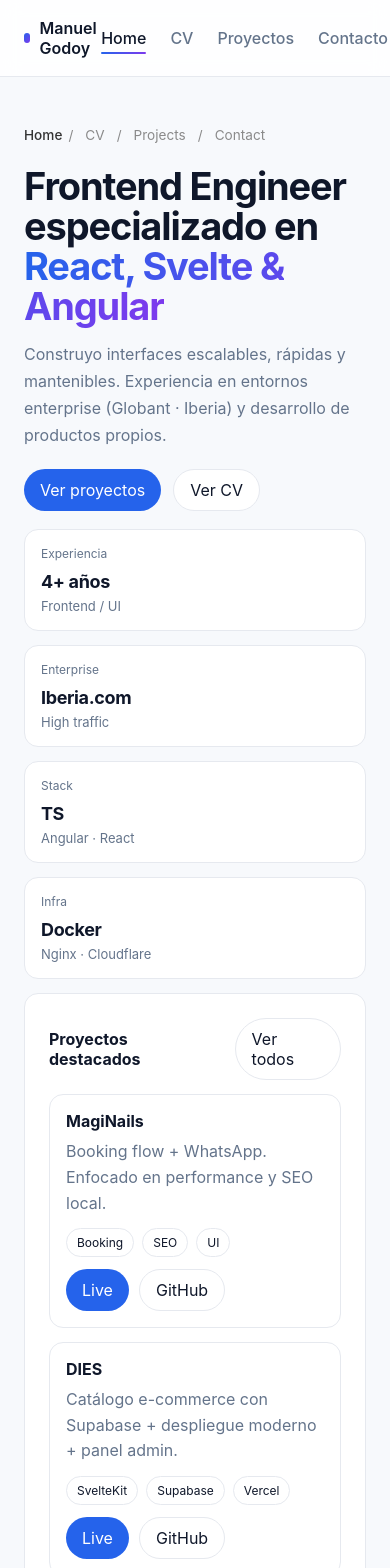
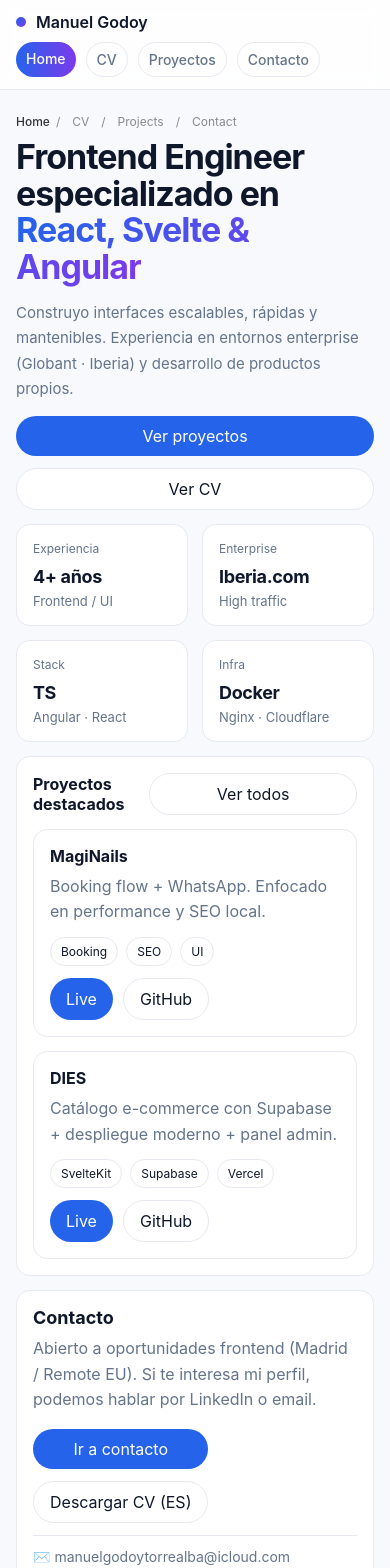
Before and after one commit to manuelgodoytorrealba/Portfolio, an Angular app: page / in a window 390 px wide. Shown: the top 1568 px of the page. Built offline with nearby package versions, Linux system fonts and the light colour scheme.

Commit message:
responsive

```diff
--- a/src/app/layout/shell/shell.scss
+++ b/src/app/layout/shell/shell.scss
@@ -60,3 +60,36 @@ nav a.active::after {
   background: linear-gradient(90deg, #2563eb, #7c3aed);
   border-radius: 2px;
 }
+
+@media (max-width: 720px) {
+  .inner {
+    padding: 12px 16px;
+    flex-direction: column;
+    align-items: flex-start;
+    gap: 10px;
+  }
+
+  nav {
+    width: 100%;
+    gap: 10px;
+    flex-wrap: wrap;
+  }
+
+  nav a {
+    font-size: 14px;
+    padding: 8px 10px;
+    border: 1px solid var(--border);
+    border-radius: 999px;
+    background: rgba(255, 255, 255, 0.7);
+  }
+
+  nav a.active::after {
+    display: none; /* en móvil, mejor sin la línea */
+  }
+
+  nav a.active {
+    color: #fff;
+    border: none;
+    background: linear-gradient(90deg, #2563eb, #7c3aed);
+  }
+}
--- a/src/app/pages/home/home.scss
+++ b/src/app/pages/home/home.scss
@@ -217,3 +217,65 @@
   color: var(--text);
   text-decoration: underline;
 }
+
+@media (max-width: 600px) {
+  .hero {
+    margin: 6px 0 12px;
+    max-width: 100%;
+
+    p {
+      font-size: 15px;
+      margin-bottom: 14px;
+    }
+  }
+
+  /* Breadcrumbs: en móvil ocupan mucho y no aportan tanto */
+  .breadcrumbs {
+    margin-bottom: 10px;
+    font-size: 12px;
+    overflow-x: auto;
+    white-space: nowrap;
+    -webkit-overflow-scrolling: touch;
+  }
+
+  /* Mini-cards: 2 columnas en móvil (se siente mucho más “app”) */
+  .grid-4 {
+    grid-template-columns: repeat(2, 1fr);
+  }
+
+  /* Featured: 1 columna */
+  .featuredGrid {
+    grid-template-columns: 1fr;
+  }
+
+  /* Acciones dentro de featureCard: no full width, mejor compact */
+  .featureCard .actions {
+    display: flex;
+    gap: 10px;
+  }
+
+  .featureCard .btn {
+    width: auto; /* override del global */
+  }
+
+  /* Contact CTA botones: sí full width (mejor UX) */
+  .contact-cta__top .actions {
+    display: grid;
+    grid-template-columns: 1fr;
+  }
+
+  .contact-cta__top .btn {
+    width: 100%;
+  }
+}
+
+/* Ajuste intermedio: móviles grandes / tablets pequeñas */
+@media (min-width: 601px) and (max-width: 860px) {
+  .grid-4 {
+    grid-template-columns: repeat(2, 1fr);
+  }
+
+  .featuredGrid {
+    grid-template-columns: 1fr 1fr;
+  }
+}
--- a/src/styles.scss
+++ b/src/styles.scss
@@ -67,3 +67,33 @@ body {
   transform: translateY(-1px);
   box-shadow: 0 6px 20px rgba(0,0,0,0.06);
 }
+
+/* Mobile-first improvements */
+@media (max-width: 600px) {
+  .container {
+    padding: 18px 16px; /* <- esto es clave: antes seguías con 40px arriba */
+  }
+
+  .card {
+    padding: 16px; /* cards más compactas en móvil */
+    border-radius: 14px;
+  }
+
+  h1 {
+    font-size: 34px !important;
+    line-height: 1.08 !important;
+    letter-spacing: -0.03em;
+  }
+
+  /* Botones en móvil: mejor grid */
+  .actions {
+    display: grid;
+    grid-template-columns: 1fr;
+    gap: 10px;
+  }
+
+  .btn {
+    width: 100%;
+    justify-content: center;
+  }
+}
```
